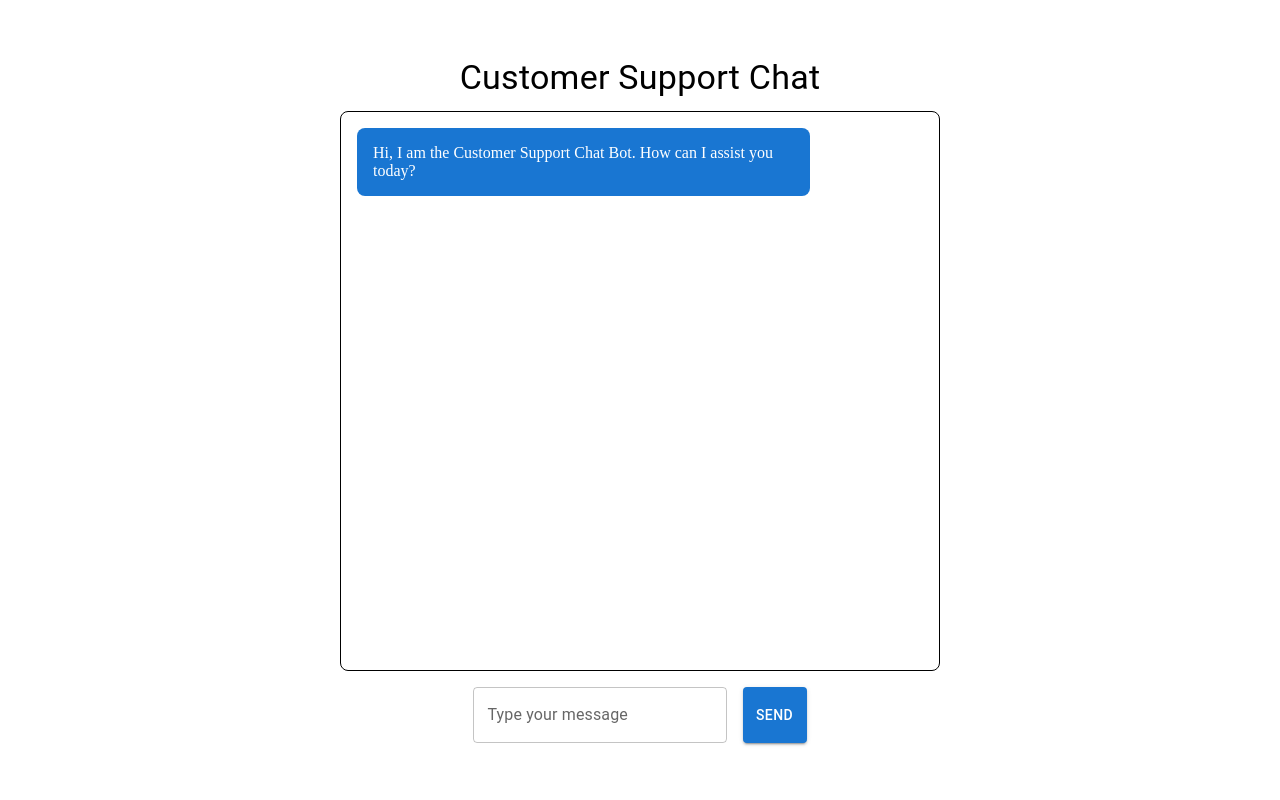
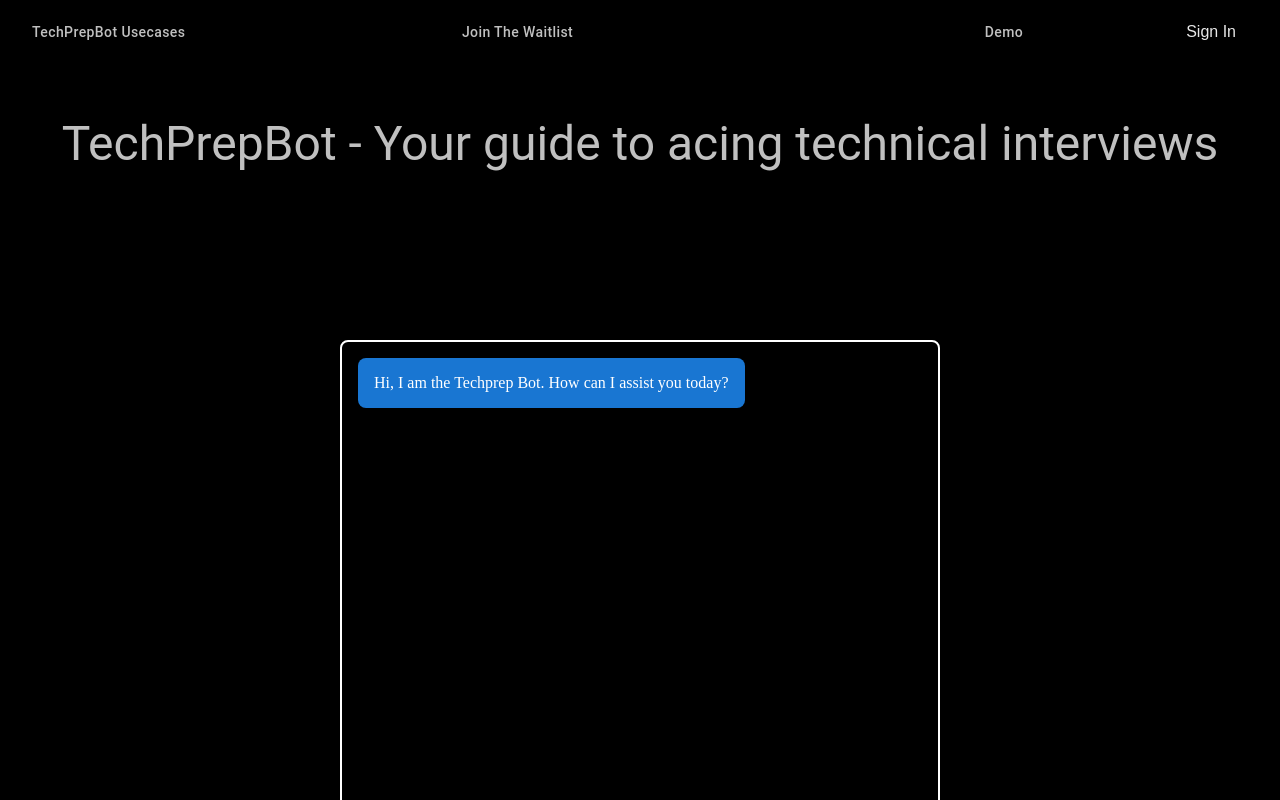
Before and after one commit to Rabia-Ghafoor/Tech-Prep-Bot, a Next.js app: page / in a window 1280 px wide. Shown: the top 800 px of the page. Built offline with nearby package versions, Linux system fonts and the light colour scheme; no server answers.

Commit message:
favourite version so far

```diff
--- /dev/null
+++ b/app/api/chat/firebase.js
@@ -0,0 +1,43 @@
+// Import the functions you need from the SDKs you need
+import { initializeApp } from "firebase/app";
+import { getAnalytics } from "firebase/analytics";
+import { getFirestore } from "firebase/firestore";
+import { getAuth, signInWithPopup, GoogleAuthProvider, signOut as firebaseSignOut } from "firebase/auth";
+// TODO: Add SDKs for Firebase products that you want to use
+// https://firebase.google.com/docs/web/setup#available-libraries
+
+// Your web app's Firebase configuration
+// For Firebase JS SDK v7.20.0 and later, measurementId is optional
+const firebaseConfig = {
+  apiKey: "AIzaSyBo8FUaQNL3b_qp-t9Qc6wT4xvWjqRuFas",
+  authDomain: "customer-chat-support-19334.firebaseapp.com",
+  projectId: "customer-chat-support-19334",
+  storageBucket: "customer-chat-support-19334.appspot.com",
+  messagingSenderId: "575203041639",
+  appId: "1:575203041639:web:1c3ff088cb2e1ec4104fc2",
+  measurementId: "G-FWVJQJXXGY"
+};
+
+
+
+
+// Initialize Firebase
+const app = initializeApp(firebaseConfig);
+const firestore = getFirestore(app);
+export { app, firestore ,auth}
+
+
+// firebase.js or firebase.ts
+
+
+
+const auth = getAuth(app);
+
+export const signInWithGoogle = () => {
+    const provider = new GoogleAuthProvider();
+    return signInWithPopup(auth, provider);
+};
+
+export const signOut = () => {
+    return firebaseSignOut(auth);
+};
--- /dev/null
+++ b/app/api/chat/signin.js
@@ -0,0 +1,41 @@
+
+import React, { Fragment } from "react";
+import { getAuth, signInWithPopup, GoogleAuthProvider, signOut } from "firebase/auth";
+import styles from './signin.module.css';
+
+// Remove TypeScript type annotations
+const SignIn = ({ user }) => {
+    const auth = getAuth();
+
+    const signInWithGoogle = () => {
+        const provider = new GoogleAuthProvider();
+        signInWithPopup(auth, provider).catch(error => {
+            console.error("Error during sign-in:", error);
+        });
+    };
+
+    const handleSignOut = () => {
+        signOut(auth).catch(error => {
+            console.error("Error during sign-out:", error);
+        });
+    };
+
+    return (
+        <Fragment>
+            {
+                user ?
+                    (
+                        <button className={styles.signin} onClick={handleSignOut}>
+                            Sign Out
+                        </button>
+                    ) : (
+                        <button className={styles.signin} onClick={signInWithGoogle}>
+                            Sign In
+                        </button>
+                    )
+            }
+        </Fragment>
+    );
+};
+
+export default SignIn;
--- /dev/null
+++ b/app/api/chat/signin.module.css
@@ -0,0 +1,16 @@
+
+/* signin.module.css */
+.signin {
+    background-color: black;
+    color: hsl(0, 0%, 91%);
+    border: none;
+    padding: 10px 20px;
+    cursor: pointer;
+    font-size: 16px;
+    border-radius: 4px;
+    transition: background-color 0.3s;
+  }
+
+  .signin:hover {
+    background-color: #646363;
+  }
--- a/app/layout.js
+++ b/app/layout.js
@@ -1,20 +1,116 @@
-// app/layout.js
-import './globals.css'; // Import your global styles here
-import React from 'react';
-
-export const metadata = {
-  title: 'Customer Support Chat App',
-  description: 'A chatbot for customer support',
-};
+'use client';
+import './globals.css';
+import React, { useState, useEffect } from 'react';
+import { Container, AppBar, Toolbar, Typography, Box, Button } from '@mui/material';
+import Link from 'next/link';
+import SignIn from './api/chat/signin';
+import { auth, signOut } from './api/chat/firebase';
+import Head from 'next/head';
+import { metadata } from './layoutMetadata';
 
 export default function RootLayout({ children }) {
+  const [user, setUser] = useState(null);
+
+  useEffect(() => {
+    const unsubscribe = auth.onAuthStateChanged((user) => {
+      setUser(user);
+    });
+    return () => unsubscribe();
+  }, []);
+
+  const handleSignOut = () => {
+    signOut().then(() => setUser(null));
+  };
+
   return (
     <html lang="en">
-      <head>
-        {/* You can add additional <meta> tags here */}
-      </head>
-      <body>
-        {children}
+      <Head>
+        <title>{metadata.title}</title>
+        <meta name="description" content={metadata.description} />
+      </Head>
+      <body style={{ margin: 0, padding: 0, display: 'flex', flexDirection: 'column', minHeight: '100vh', backgroundColor: 'black', color: 'silver' }}>
+
+        <AppBar position="static" sx={{ backgroundColor: 'black' }}>
+          <Toolbar>
+            <Typography variant="h6" component="div" sx={{ flexGrow: 1 }}>
+              <Link href="/usecases" passHref>
+                <Button
+                  sx={{
+                    color: 'silver',
+                    textTransform: 'none',
+                    '&:hover': { backgroundColor: '#646363' }
+                  }}
+                >
+                  TechPrepBot Usecases
+                </Button>
+              </Link>
+            </Typography>
+            <Typography variant="h6" component="div" sx={{ flexGrow: 1 }}>
+              <Link href="/waitlist" passHref>
+                <Button
+                  sx={{
+                    color: 'silver',
+                    textTransform: 'none',
+                    '&:hover': { backgroundColor: '#646363' }
+                  }}
+                >
+                  Join The Waitlist
+                </Button>
+              </Link>
+            </Typography>
+            <Typography variant="h6" component="div" sx={{ flexGrow: 1, textAlign: 'center' }}>
+              <Link href="/demo" passHref>
+                <Button
+                  sx={{
+                    color: 'silver',
+                    textTransform: 'none',
+                    '&:hover': { backgroundColor: '#646363' }
+                  }}
+                >
+                  Demo
+                </Button>
+              </Link>
+            </Typography>
+            <Box>
+              {user ? (
+                <Button
+                  sx={{
+                    color: 'silver',
+                    textTransform: 'none',
+                    '&:hover': { backgroundColor: '#646363' }
+                  }}
+                  onClick={handleSignOut}
+                >
+                  Logout
+                </Button>
+              ) : (
+                <SignIn user={user} />
+              )}
+            </Box>
+          </Toolbar>
+        </AppBar>
+
+        {/* Centered Heading */}
+        <Box sx={{ display: 'flex', justifyContent: 'center', alignItems: 'center', minHeight: '20vh', textAlign: 'center' }}>
+          <Typography variant="h3" component="h1" sx={{ color: 'silver' }}>
+            TechPrepBot - Your guide to acing technical interviews
+          </Typography>
+        </Box>
+
+        {/* Main Content Area */}
+        <Container sx={{ flexGrow: 1, display: 'flex', justifyContent: 'flex-start', padding: '20px', alignItems: 'stretch' }}>
+          <Box sx={{ width: '100%', color: 'silver' }}>
+            {children}
+          </Box>
+        </Container>
+
+        <footer>
+          <Box mt={4} textAlign="center">
+            <Typography variant="body1" sx={{ color: 'silver' }}>
+              © 2024 Rabia Ghafoor. All rights reserved.
+            </Typography>
+          </Box>
+        </footer>
       </body>
     </html>
   );
--- /dev/null
+++ b/app/layoutMetadata.js
@@ -0,0 +1,4 @@
+export const metadata = {
+    title: 'Customer Support Chat App',
+    description: 'A chatbot for customer support',
+  };
--- a/app/page.js
+++ b/app/page.js
@@ -1,31 +1,25 @@
 'use client';
 
 import React, { useState } from 'react';
-import { Box, Stack, TextField, Button, Typography } from '@mui/material';
+import { Box, Stack, TextField, Button } from '@mui/material';
+import styles from './page.module.css';
 
 export default function Home() {
-    // State to hold the list of messages
     const [messages, setMessages] = useState([
-        { role: 'assistant', content: 'Hi, I am the Customer Support Chat Bot. How can I assist you today?' }
+        { role: 'assistant', content: 'Hi, I am the Techprep Bot. How can I assist you today?' }
     ]);
-
-    // State to hold the current message being typed
     const [message, setMessage] = useState('');
-
-    // State to manage loading state when sending a message
     const [loading, setLoading] = useState(false);
 
-    // Function to handle sending a message
     const sendMessage = async () => {
-        if (!message.trim()) return; // Don't send empty messages
+        if (!message.trim()) return;
 
         const newMessage = { role: 'user', content: message };
-        setMessages([...messages, newMessage]); // Add the new message to the messages array
-        setMessage(''); // Clear the input field
-        setLoading(true); // Set loading state
+        setMessages([...messages, newMessage]);
+        setMessage('');
+        setLoading(true);
 
         try {
-            // Send the message to the API
             const response = await fetch('/api/chat', {
                 method: 'POST',
                 headers: {
@@ -44,45 +38,38 @@ export default function Home() {
             const data = await response.json();
             const assistantReply = data.choices?.[0]?.message?.content || "Sorry, something went wrong.";
 
-            setMessages([...messages, newMessage, { role: 'assistant', content: assistantReply }]); // Update messages with assistant's reply
+            setMessages([...messages, newMessage, { role: 'assistant', content: assistantReply }]);
 
         } catch (error) {
             console.error('Failed to send message:', error);
             setMessages([...messages, newMessage, { role: 'assistant', content: "Sorry, something went wrong. Please try again later." }]);
         } finally {
-            setLoading(false); // Reset loading state
+            setLoading(false);
         }
     };
 
     return (
         <Box
-            width="100vw"
-            height="100vh"
-            display="flex"
-            flexDirection="column"
-            justifyContent="center"
-            alignItems="center"
-            padding={2}
+            className={styles.main}
         >
-            <Typography variant="h4" gutterBottom>
-                Customer Support Chat
-            </Typography>
-
             <Stack
+                className={styles.chatContainer} /* Apply the new class */
                 direction="column"
                 width="600px"
+                maxWidth="90%"
                 height="70vh"
-                border="1px solid black"
+                maxHeight="calc(100vh - 250px)"
+                border="2px solid white"
                 borderRadius={2}
                 padding={2}
                 spacing={2}
-                overflow="auto"
             >
                 {messages.map((msg, index) => (
                     <Box
                         key={index}
                         display="flex"
                         justifyContent={msg.role === 'assistant' ? 'flex-start' : 'flex-end'}
+                        width="100%"
                     >
                         <Box
                             bgcolor={msg.role === 'assistant' ? 'primary.main' : 'secondary.main'}
@@ -97,9 +84,16 @@ export default function Home() {
                 ))}
             </Stack>
 
-            <Stack direction="row" spacing={2} marginTop={2}>
+            <Stack
+                direction="row"
+                spacing={1}
+                marginTop={2}
+                width="600px"
+                maxWidth="90%"
+                className={styles.center}
+            >
                 <TextField
-                    label="Type your message"
+                    label="Type your message here"
                     fullWidth
                     value={message}
                     onChange={(e) => setMessage(e.target.value)}
@@ -111,6 +105,7 @@ export default function Home() {
                     color="primary"
                     onClick={sendMessage}
                     disabled={loading}
+                    sx={{ whiteSpace: 'nowrap' }}
                 >
                     {loading ? "Sending..." : "Send"}
                 </Button>
--- a/app/page.module.css
+++ b/app/page.module.css
@@ -1,7 +1,8 @@
+
 .main {
   display: flex;
   flex-direction: column;
-  justify-content: space-between;
+  justify-content: flex-start; /* Changed from space-between to flex-start */
   align-items: center;
   padding: 6rem;
   min-height: 100vh;
@@ -228,3 +229,17 @@
     transform: rotate(0deg);
   }
 }
+
+
+
+
+/* Add this new class to handle alignment for the chat box */
+.chatContainer {
+  display: flex;
+  flex-direction: column;
+  justify-content: flex-start; /* Ensure messages start from the top */
+  align-items: flex-start;
+  height: 100%;
+  width: 100%;
+  overflow-y: auto; /* Allow scrolling if the content exceeds height */
+}
--- a/package.json
+++ b/package.json
@@ -12,6 +12,7 @@
     "@emotion/react": "^11.13.0",
     "@emotion/styled": "^11.13.0",
     "@mui/material": "^5.16.6",
+    "firebase": "^10.12.5",
     "next": "14.2.5",
     "openai": "^4.55.4",
     "react": "^18",
```
Also changed, not shown: app/techprepbot.js (added), app/waitlist.js (added), 1 other file (tests, documents, lock files or other folders).
